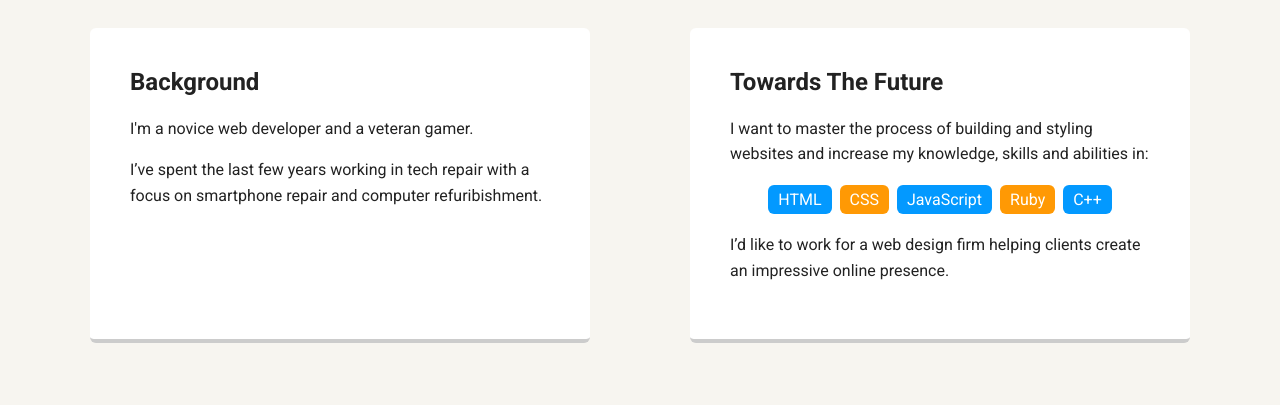
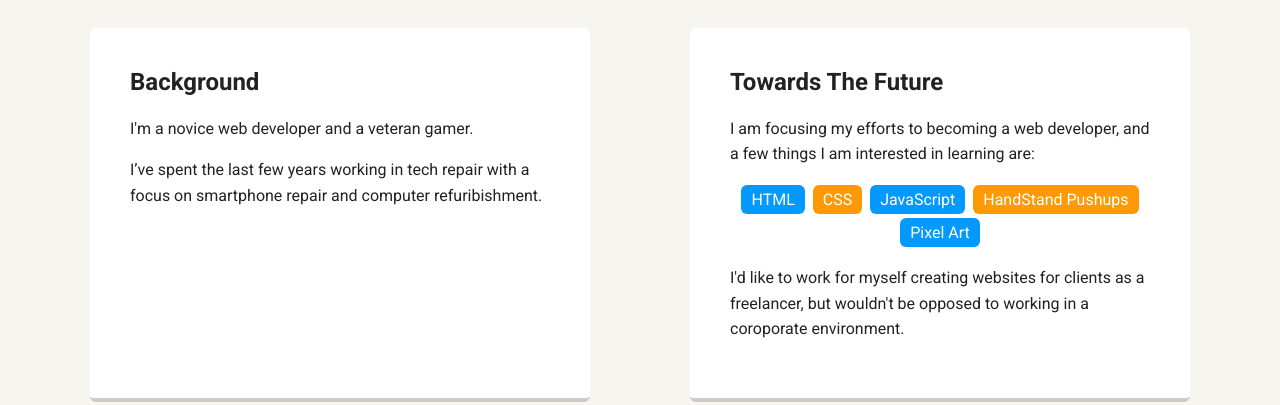
Before and after one commit to Dstrickler0/Website-Project, a plain HTML site: page index.html in a window 1280 px wide. Shown: the part 526-931 px from the top of the page. Drawn offline with Linux system fonts and the light colour scheme; a web font is replaced by a local one.

Commit message:
Edited text and reduced img file size.
Reduced background image file size of Richmond.jpg to under 2mb. Edited the goals to be more personalized.

```diff
--- a/index.html
+++ b/index.html
@@ -32,15 +32,15 @@
 
       <div class="card">
         <h2>Towards The Future</h2>
-        <p>I want to master the process of building and styling websites and increase my knowledge, skills and abilities in:</p>
+        <p>I am focusing my efforts to becoming a web developer, and a few things I am interested in learning are:</p>
         <ul class="skills">
           <li>HTML</li>
           <li>CSS</li>
           <li>JavaScript</li>
-          <li>Ruby</li>
-          <li>C++</li>
+          <li>HandStand Pushups</li>
+          <li>Pixel Art</li>
         </ul>
-        <p>I’d like to work for a web design firm helping clients create an impressive online presence.</p>
+        <p>I'd like to work for myself creating websites for clients as a freelancer, but wouldn't be opposed to working in a coroporate environment.</p>
       </div>
 
     </main>
```
Also changed, not shown: 1 other file.
